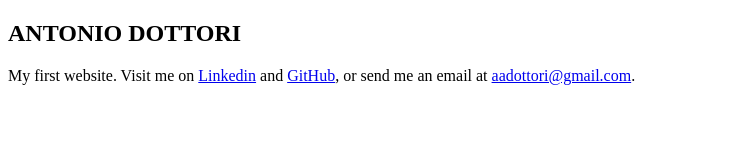
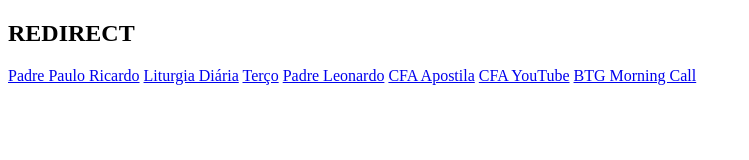
Before and after one commit to aadottori/htmlbasicfile, a plain HTML site: page index.html in a window 1280 px wide. Shown: the whole page, without its empty margins (0-749 px from the left). Drawn offline with Linux system fonts and the light colour scheme.

Commit message:
Update index.html

```diff
--- a/index.html
+++ b/index.html
@@ -2,12 +2,20 @@
 <html>
 
 <head>
-  <title>Antonio Dottori</title>
+  <title>Redirect</title>
 </head>
 <body>
 
-<h2>ANTONIO DOTTORI</h2>
-  <p>My first website. Visit me on <a href="https://www.linkedin.com/in/antoniodottori/">Linkedin</a> and <a href="https://www.github.com/aadottori/">GitHub</a>, or send me an email at <a href="mailto:aadottori@gmail.com">aadottori@gmail.com</a>.</p>
+<h2>REDIRECT</h2>
 
-</body>
+ <a href="https://open.spotify.com/show/4EcrNNMbSKc2P40TqqIRUM">Padre Paulo Ricardo</a>
+ <a href="https://liturgia.cancaonova.com/pb/">Liturgia Diária</a>
+ <a href="https://www.youtube.com/watch?v=2ItN-IWSJT4&list=PLHPDeHHuJCDyg4lTRhs48iBx39iGsavoT">Terço</a>
+ <a href="https://www.youtube.com/c/PadreLeonardo-CatequeseCat%C3%B3lica/videos">Padre Leonardo</a>
+
+ <a href="https://www.cfainstitute.org/en/programs/investment-foundations/curriculum/download">CFA Apostila</a>
+ <a href="https://www.youtube.com/watch?v=RUtaeDWafmU&list=PLlSmq4LgSJQc7fsodi9NbRAXto8zfpYfa">CFA YouTube</a>
+
+ <a href="https://www.youtube.com/c/BTGPactualdigital/videos?view=2&sort=dd&live_view=502&shelf_id=0">BTG Morning Call</a>
+ </body>
 </html>
```
